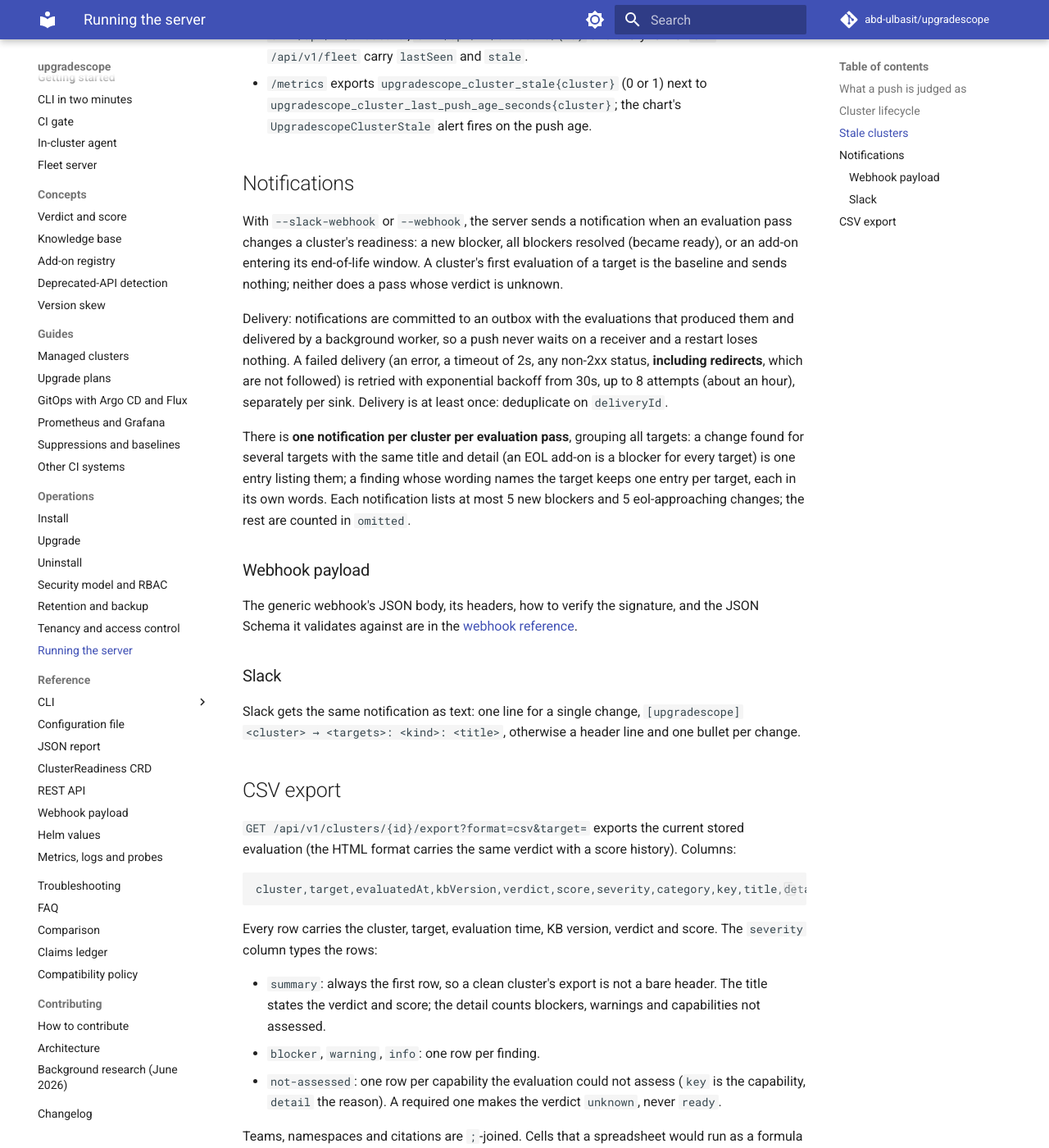
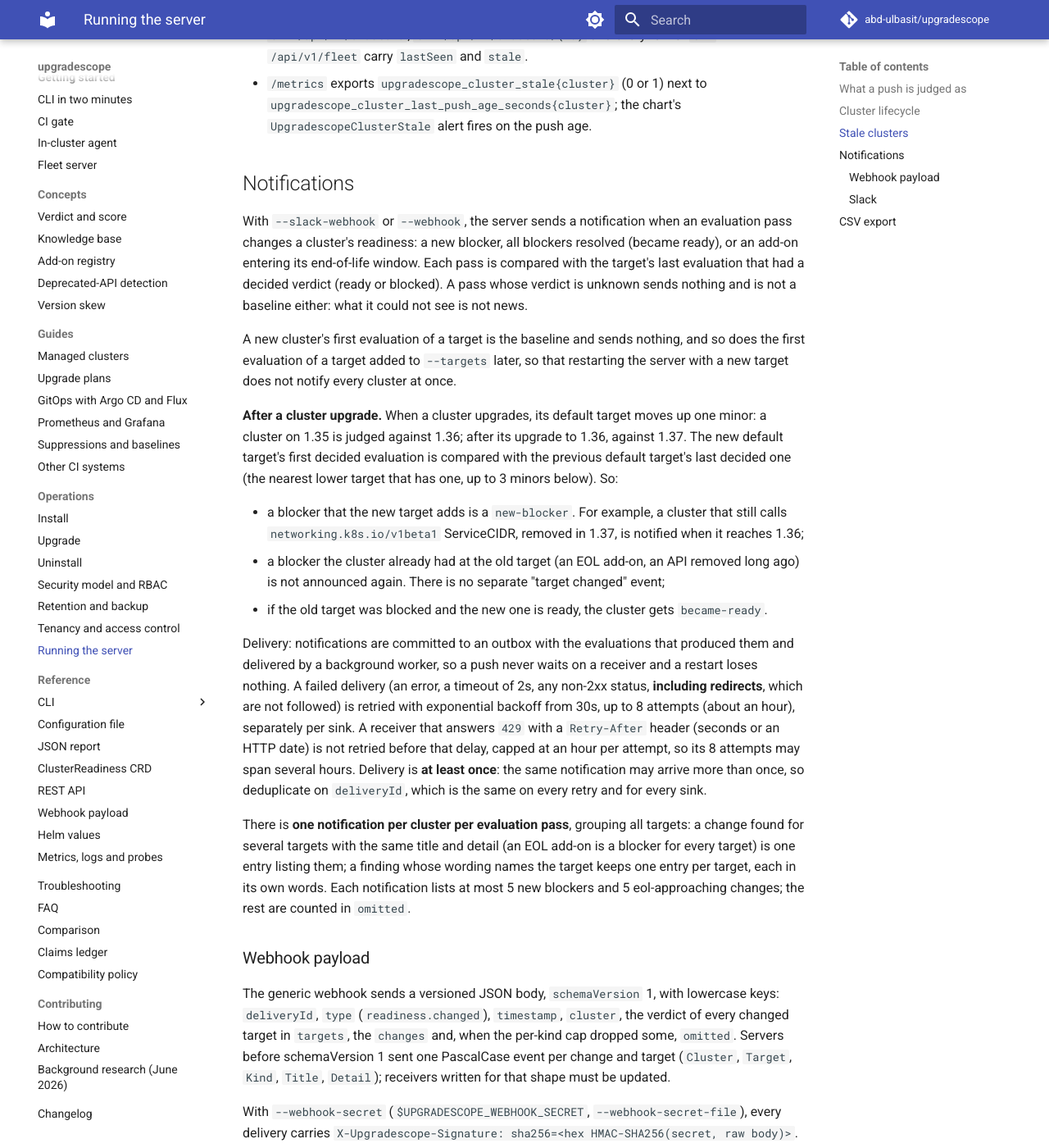
Before and after one commit to abd-ulbasit/upgradescope, an MkDocs documentation site: the page built from docs/operations.md, in a window 1280 px wide and 1400 px high, scrolled down 2271 px. Shown: the whole window at 82% size. Built offline with MkDocs 1.6.1 and Material for MkDocs 9.7.7, drawn with Linux system fonts in a browser that asks for light colours; comment, search, counter and statistics services are not loaded; some of the changed text lies outside the part shown.

Commit message:
docs(notify): document upgrade baseline, Retry-After and the v1 payload
docs/operations.md still said a target's first evaluation is always a
silent baseline, which is no longer true after a cluster upgrade. The
notifications section now says what is compared with what (including
after an upgrade, and that there is no separate "target changed" event),
that delivery is at least once with per-sink retries and Retry-After,
and summarises the schemaVersion 1 payload, the break from the PascalCase
event and HMAC signing, linking the webhook reference for the details.

Claims NT-01c (upgrade baseline), NT-02b (Retry-After) and NT-04 (v1
payload and signing) list the tests that keep them true.

Refs #34

Co-Authored-By: Claude Fable 5 <noreply@anthropic.com>

```diff
--- a/docs/operations.md
+++ b/docs/operations.md
@@ -103,16 +103,41 @@ describe it as it was at `lastSeen`.
 With `--slack-webhook` or `--webhook`, the server sends a notification when
 an evaluation pass changes a cluster's readiness: a new blocker, all
 blockers resolved (became ready), or an add-on entering its end-of-life
-window. A cluster's first evaluation of a target is the baseline and sends
-nothing; neither does a pass whose verdict is unknown.
+window. Each pass is compared with the target's last evaluation that had
+a decided verdict (ready or blocked). A pass whose verdict is unknown sends
+nothing and is not a baseline either: what it could not see is not news.
+
+A new cluster's first evaluation of a target is the baseline and sends
+nothing, and so does the first evaluation of a target added to
+`--targets` later, so that restarting the server with a new target does
+not notify every cluster at once.
+
+**After a cluster upgrade.** When a cluster upgrades, its default target
+moves up one minor: a cluster on 1.35 is judged against 1.36; after its
+upgrade to 1.36, against 1.37. The new default target's first decided
+evaluation is compared with the previous default target's last decided one
+(the nearest lower target that has one, up to 3 minors below). So:
+
+- a blocker that the new target adds is a `new-blocker`. For example, a
+  cluster that still calls `networking.k8s.io/v1beta1` ServiceCIDR, removed
+  in 1.37, is notified when it reaches 1.36;
+- a blocker the cluster already had at the old target (an EOL add-on, an
+  API removed long ago) is not announced again. There is no separate
+  "target changed" event;
+- if the old target was blocked and the new one is ready, the cluster gets
+  `became-ready`.
 
 Delivery: notifications are committed to an outbox with the evaluations
 that produced them and delivered by a background worker, so a push never
 waits on a receiver and a restart loses nothing. A failed delivery (an
 error, a timeout of 2s, any non-2xx status, **including redirects**, which
 are not followed) is retried with exponential backoff from 30s, up to 8
-attempts (about an hour), separately per sink. Delivery is at least once:
-deduplicate on `deliveryId`.
+attempts (about an hour), separately per sink. A receiver that answers
+`429` with a `Retry-After` header (seconds or an HTTP date) is not retried
+before that delay, capped at an hour per attempt, so its 8 attempts may
+span several hours. Delivery is **at least once**:
+the same notification may arrive more than once, so deduplicate on
+`deliveryId`, which is the same on every retry and for every sink.
 
 There is **one notification per cluster per evaluation pass**, grouping all
 targets: a change found for several targets with the same title and detail
@@ -124,8 +149,20 @@ new blockers and 5 eol-approaching changes; the rest are counted in
 
 ### Webhook payload
 
-The generic webhook's JSON body, its headers, how to verify the
-signature, and the JSON Schema it validates against are in the
+The generic webhook sends a versioned JSON body, `schemaVersion` 1, with
+lowercase keys: `deliveryId`, `type` (`readiness.changed`), `timestamp`,
+`cluster`, the verdict of every changed target in `targets`, the
+`changes` and, when the per-kind cap dropped some, `omitted`. Servers
+before schemaVersion 1 sent one PascalCase event per change and target
+(`Cluster`, `Target`, `Kind`, `Title`, `Detail`); receivers written for
+that shape must be updated.
+
+With `--webhook-secret` (`$UPGRADESCOPE_WEBHOOK_SECRET`,
+`--webhook-secret-file`), every delivery carries
+`X-Upgradescope-Signature: sha256=<hex HMAC-SHA256(secret, raw body)>`.
+
+Every field, the headers, how to verify the signature, and the JSON
+Schema the body validates against are in the
 [webhook reference](reference/webhook.md).
 
 ### Slack
```
Also changed, not shown: docs/claims.md (+3 -0 lines).
